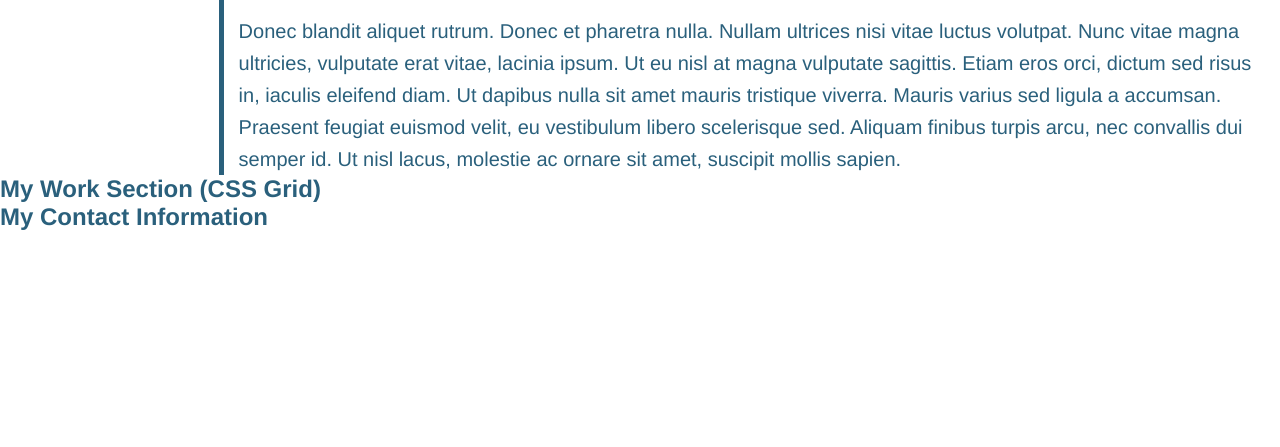
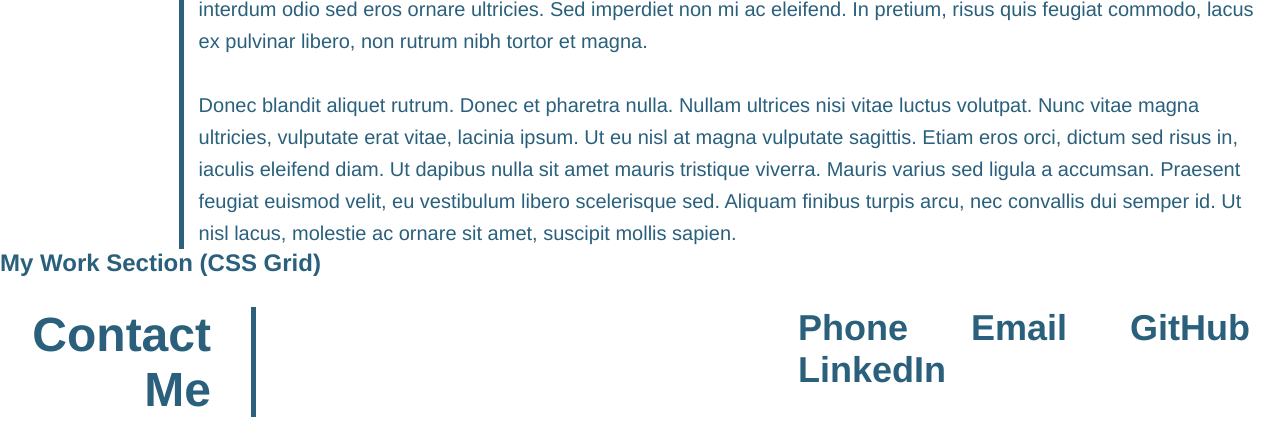
Before and after one commit to NickEngelke/-professional-portfolio, a plain HTML site: page index.html in a window 1280 px wide. Shown: the part 859-1306 px from the top of the page. Before the commit the page ends 1090 px from the top, so only its background shows below. Drawn offline with Linux system fonts and the light colour scheme.

Commit message:
revised and styled contact section

```diff
--- a/assets/css/style.css
+++ b/assets/css/style.css
@@ -105,19 +105,24 @@ height: 400px;
   font-size: 48px;
 }
 
+.title {
+  width: 20%;
+  border-right: 5px solid var(--pop);
+  min-height: 100%;
+  text-align: right;
+  padding-right: 40px;
+
+}
+
 .about-me {
     display: flex;
     justify-content: space-between;
+    align-items: stretch;
     margin-top: 20px;
 }
 
-.section-title {
+.about-me h2 {
   font-size: 48px;
-  /*font-weight: normal;*/
-  padding: 0 40px;
-  border-right: 5px solid var(--pop);
-  height: 100%;
-  text-align: right;
 }
 
 .about-me p {
@@ -125,3 +130,40 @@ height: 400px;
   padding: 0 15px;
   line-height: 1.6;
 }
+
+/*==================================================*/
+
+.flex-row {
+  display: flex;
+}
+
+footer {
+  display: flex;
+  justify-content: space-between;
+  flex-wrap: wrap;
+  padding: 30px 0;
+}
+
+.contact-list {
+  width: 40%;
+}
+
+footer h2 {
+  font-size: 48px;
+}
+
+footer ul {
+  list-style: none;
+  display: flex;
+  flex-wrap: wrap;
+  justify-content: space-between;
+  align-content: center;
+}
+
+footer ul li a {
+  text-decoration: none;
+  color: var(--primary);
+  padding: 0 30px;
+  font-size: 36px;
+  font-weight: bolder;
+}
--- a/index.html
+++ b/index.html
@@ -35,7 +35,7 @@
             <img src="./assets/images/graph.jpg" role="img" aria-label="our workers at  conference table" />
         </div>
             <div class="quote"></div>
-          <blockquote>
+          <footer>
             <p id="quote-text">
                 The people who are crazy enough to think they can change the world
             are the ones who do.
@@ -43,21 +43,19 @@
             <p>
                 -Steve-Jobs
             </p>
-        <footer>
-          </blockquote>
-        </div>
-
+        </footer> -->
+    </blockquote>
+</div>
+</section>
         <section id="about-me" class="about-me">
-            <div class="flex-row">
-                <h2 class="section-title">About Me</h2>
+            <div class="title">
+                <h2>About Me</h2>
             </div>
 
-            <div class="flex-row">
+            <div>
                 <p>
                     Lorem ipsum dolor sit amet, consectetur adipiscing elit. Proin eleifend enim at eros finibus luctus. Integer dapibus ex consequat risus pulvinar cursus. Vivamus sit amet mauris congue, tincidunt massa lacinia, varius purus. Curabitur tincidunt fringilla hendrerit. Morbi eleifend purus sed nunc laoreet sollicitudin. Aenean convallis hendrerit condimentum. Maecenas semper, sem quis iaculis gravida, leo turpis ullamcorper lectus, quis placerat quam neque in arcu. Ut interdum odio sed eros ornare ultricies. Sed imperdiet non mi ac eleifend. In pretium, risus quis feugiat commodo, lacus ex pulvinar libero, non rutrum nibh tortor et magna.
-                </p>
-                <br>
-                <p>
+                    <br><br>
                     Donec blandit aliquet rutrum. Donec et pharetra nulla. Nullam ultrices nisi vitae luctus volutpat. Nunc vitae magna ultricies, vulputate erat vitae, lacinia ipsum. Ut eu nisl at magna vulputate sagittis. Etiam eros orci, dictum sed risus in, iaculis eleifend diam. Ut dapibus nulla sit amet mauris tristique viverra. Mauris varius sed ligula a accumsan. Praesent feugiat euismod velit, eu vestibulum libero scelerisque sed. Aliquam finibus turpis arcu, nec convallis dui semper id. Ut nisl lacus, molestie ac ornare sit amet, suscipit mollis sapien.
                 </p>
             </div>
@@ -70,8 +68,23 @@
 
         <!-- contact info section -->
         <footer id="contact-me">
-            <h2>My Contact Information</h2>
+            <div class="title"><h2>Contact Me</h2></div>
+            <div class="contact-list">
+                <ul>
+                    <li>
+                        <a href="">Phone</a>
+                    </li>
+                    <li>
+                        <a href="">Email</a>
+                    </li>
+                    <li>
+                        <a href="">GitHub</a>
+                    </li>
+                    <li>
+                        <a href="">LinkedIn</a>
+                    </li>
+                </ul>
+            </div>
         </footer>
 
     </body>
-    </html>
```
